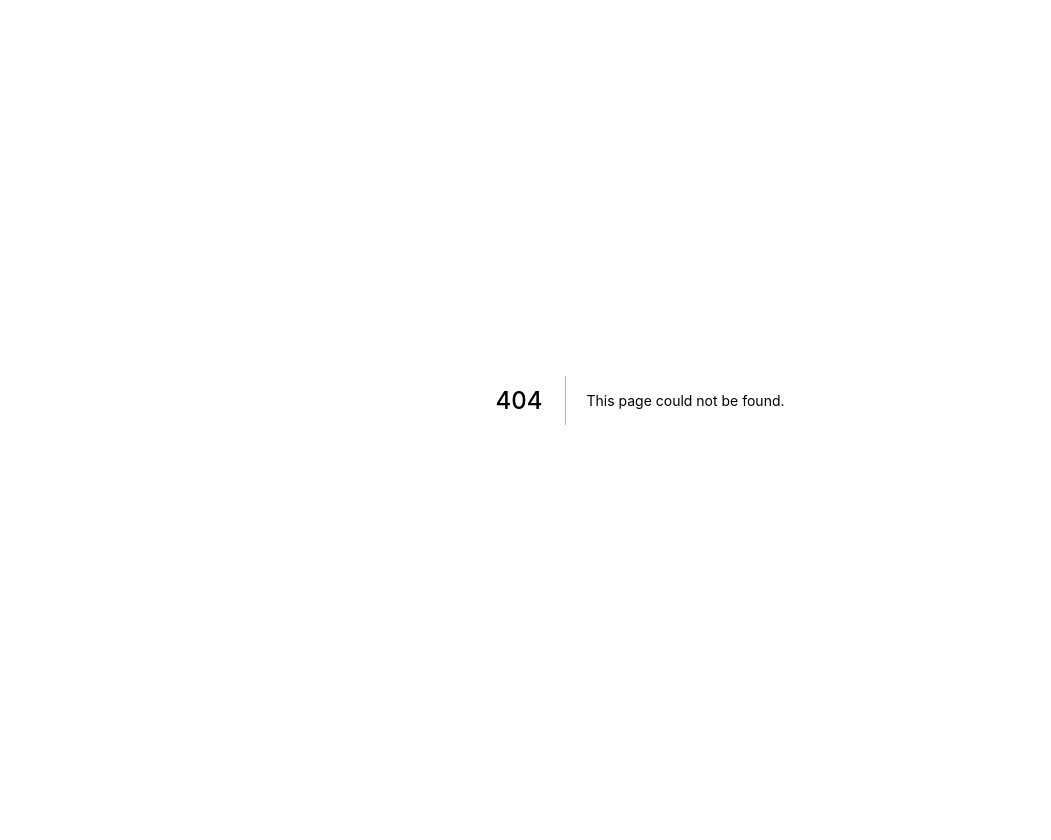
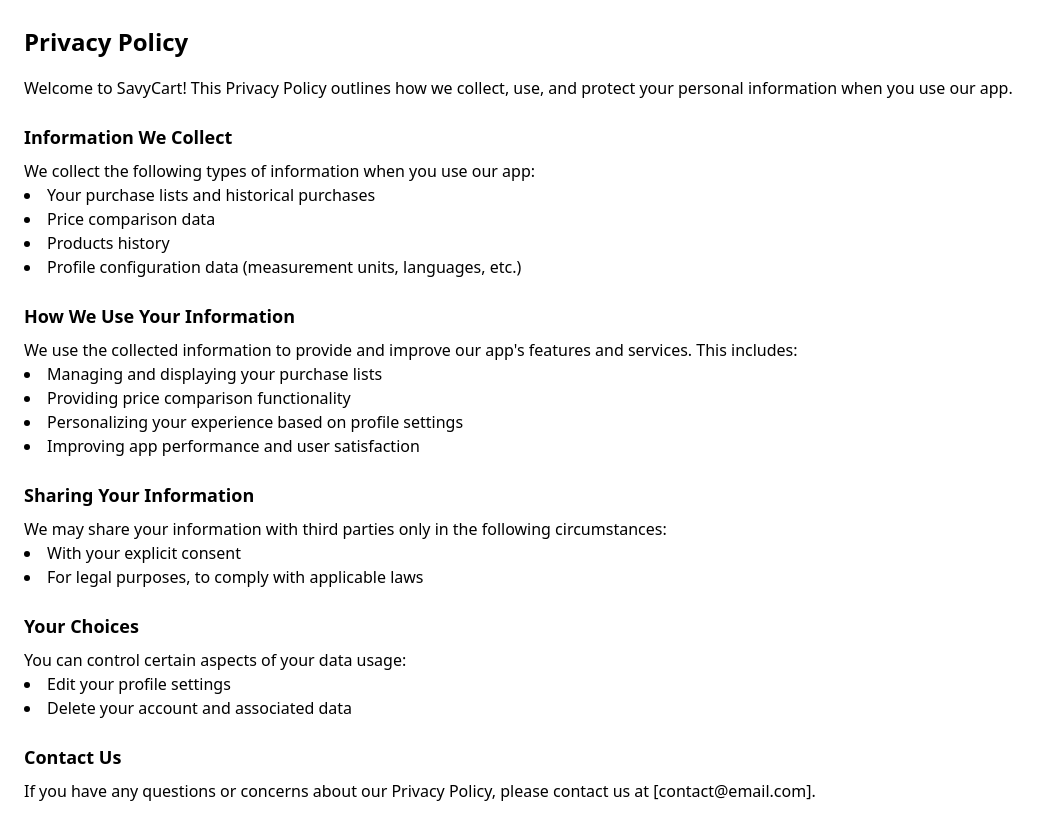
Before and after one commit to itsalb3rt/savycart-landing, a Next.js app: page /policy in a window 1280 px wide. Before the commit this address had no page. Shown: the top 840 px of the page, without its empty margins (0-1051 px from the left). Before the commit the page ends 800 px from the top, so only its background shows below. Built offline with nearby package versions, Linux system fonts and the light colour scheme.

Commit message:
feat
* Created the policy privacy page

```diff
--- /dev/null
+++ b/src/pages/policy/index.tsx
@@ -0,0 +1,81 @@
+import React from 'react';
+
+import Head from 'next/head';
+
+import config from '../../config/index.json';
+
+export default function Policy() {
+  const { company } = config;
+  const { name: companyName } = company;
+
+  return (
+    <div>
+      <Head>
+        <title>Privacy Policy</title>
+      </Head>
+      <div className="p-6">
+        <h1 className="text-2xl font-semibold mb-4">Privacy Policy</h1>
+        <p className="mb-4">
+          Welcome to {companyName}! This Privacy Policy outlines how we collect,
+          use, and protect your personal information when you use our app.
+        </p>
+
+        <h2 className="text-lg font-semibold mt-6 mb-2">
+          Information We Collect
+        </h2>
+        <p className="mb-4">
+          We collect the following types of information when you use our app:
+          <ul className="list-disc list-inside">
+            <li>Your purchase lists and historical purchases</li>
+            <li>Price comparison data</li>
+            <li>Products history</li>
+            <li>
+              Profile configuration data (measurement units, languages, etc.)
+            </li>
+          </ul>
+        </p>
+
+        <h2 className="text-lg font-semibold mt-6 mb-2">
+          How We Use Your Information
+        </h2>
+        <p className="mb-4">
+          We use the collected information to provide and improve our app&apos;s
+          features and services. This includes:
+          <ul className="list-disc list-inside">
+            <li>Managing and displaying your purchase lists</li>
+            <li>Providing price comparison functionality</li>
+            <li>Personalizing your experience based on profile settings</li>
+            <li>Improving app performance and user satisfaction</li>
+          </ul>
+        </p>
+
+        <h2 className="text-lg font-semibold mt-6 mb-2">
+          Sharing Your Information
+        </h2>
+        <p className="mb-4">
+          We may share your information with third parties only in the following
+          circumstances:
+          <ul className="list-disc list-inside">
+            <li>With your explicit consent</li>
+            <li>For legal purposes, to comply with applicable laws</li>
+          </ul>
+        </p>
+
+        <h2 className="text-lg font-semibold mt-6 mb-2">Your Choices</h2>
+        <p className="mb-4">
+          You can control certain aspects of your data usage:
+          <ul className="list-disc list-inside">
+            <li>Edit your profile settings</li>
+            <li>Delete your account and associated data</li>
+          </ul>
+        </p>
+
+        <h2 className="text-lg font-semibold mt-6 mb-2">Contact Us</h2>
+        <p className="mb-4">
+          If you have any questions or concerns about our Privacy Policy, please
+          contact us at [contact@email.com].
+        </p>
+      </div>
+    </div>
+  );
+}
```
